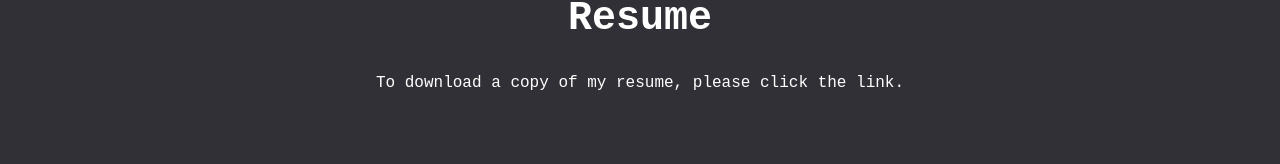
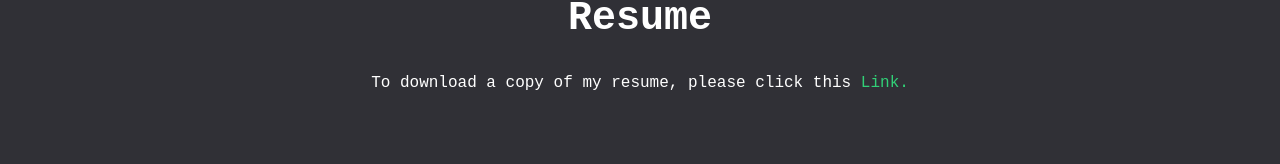
Before and after one commit to CWMasters/my-portfolio, a React (Create React App) app: page / in a window 1280 px wide. Both pictures are taken after a click on the element "Resume". Shown: the part 236-400 px from the top of the page. Built offline with nearby package versions, Linux system fonts and the light colour scheme.

Commit message:
added resume download

```diff
--- a/src/components/Project.js
+++ b/src/components/Project.js
@@ -12,10 +12,10 @@ function Project(props) {
             <Card.Img variant="top" className='projectPic' src={props.projectArr.img}  />
 
             <Card.Body className='cards'>
-                <Card.Title><h3>{props.projectArr.name}</h3></Card.Title>
+                <Card.Title className='proj-name'><h3>{props.projectArr.name}</h3></Card.Title>
 
                 <Card.Text>
-                    <caption>{props.projectArr.tech}</caption>
+                    <caption className='proj-tech'>{props.projectArr.tech}</caption>
 
                     <div className='github-link'>
                         <a href={props.projectArr.github}>Github</a>
--- a/src/components/Resume.js
+++ b/src/components/Resume.js
@@ -1,4 +1,5 @@
 import React from 'react';
+
 
 function Resume() {
     return (
@@ -7,7 +8,8 @@ function Resume() {
         <section>
             <h2 className='res-header'>Resume</h2>
 
-            <p className='res-link'>To download a copy of my resume, please click the link.</p>
+            <p className='res-link'>To download a copy of my resume, please click this <a className='dl-link' href='/images/chris-resume.pdf'>Link.</a></p>
+            {/* <a href='../../public/images/chris-reusme.pdf'>CLick</a> */}
 
              <div>
                 <h3 className='res-subhead'>Full Stack Skills</h3>
--- a/src/index.css
+++ b/src/index.css
@@ -95,6 +95,14 @@ code {
   margin: 10px;
 }
 
+/* .proj-name {
+  font-size: 15px;
+} */
+
+/* .proj-tech {
+  font-weight: bold;
+} */
+
 /* PORTFOLIO COMPONENT END */
 
 
@@ -146,6 +154,11 @@ textarea, input {
   margin-left: 200px;
 }
 
+.dl-link {
+  color: #31D077;
+  text-decoration: none;
+}
+
 /* RESUME COMPONENT END */
 
 
@@ -193,9 +206,9 @@ textarea, input {
   margin-right: 5px;
 }
 
-.navActive {
+/* .navActive {
   color: #31D077;
-}
+} */
 
 
 /* HEADER COMPONENT END */
```
Also changed, not shown: 1 other file (tests, documents, lock files or other folders).
